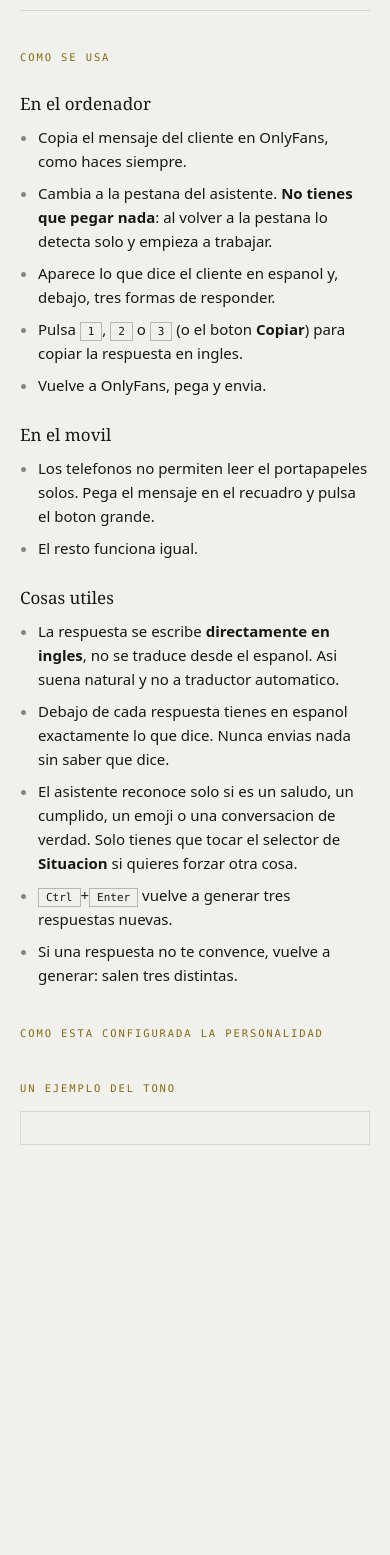
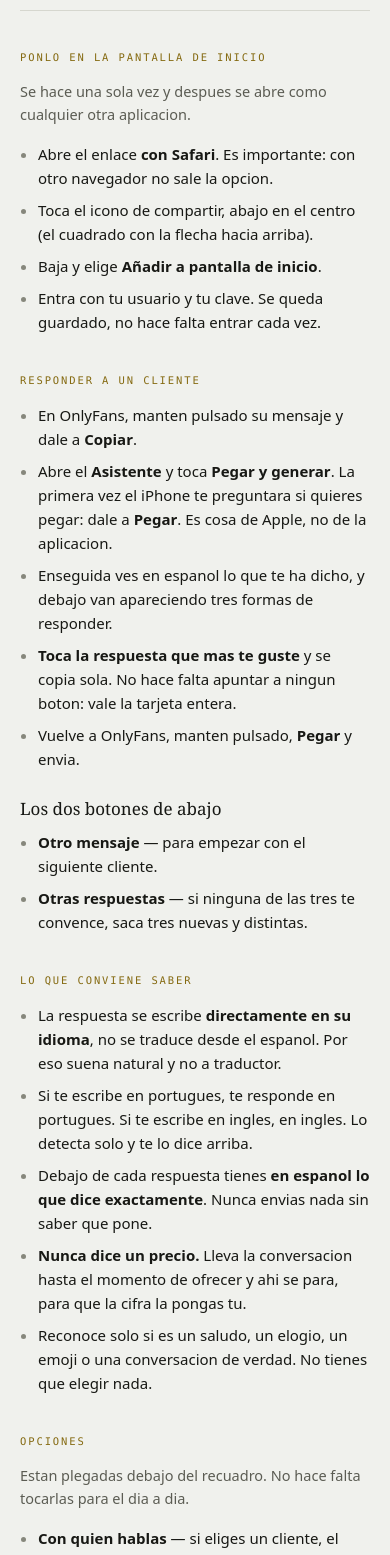
Before and after one commit to VanguardTechLabs/Whatsapp_bot, a website: page views/instrucciones.html in a window 390 px wide. Shown: the part 39-1594 px from the top of the page. Before the commit the page ends 1264 px from the top, so only its background shows below. Drawn offline with Linux system fonts and the light colour scheme; no server answers.

Commit message:
Instrucciones al dia con la pantalla nueva
Seguian explicando pestanas del navegador y las teclas 1/2/3, que ya no
existen. Ahora cuentan lo que de verdad va a ver: instalarla en el iPhone,
tocar la respuesta para copiarla, los dos botones de abajo, las opciones
plegadas y que hacer si sale el aviso rojo.

```diff
--- a/views/instrucciones.html
+++ b/views/instrucciones.html
@@ -25,31 +25,62 @@
     <nav><a href="/estilo">Estilo</a><a href="/">Volver</a></nav>
   </header>
 
-  <h2>Como se usa</h2>
-
-  <h3>En el ordenador</h3>
+  <h2>Ponlo en la pantalla de inicio</h2>
+  <p class="ayuda">Se hace una sola vez y despues se abre como cualquier otra aplicacion.</p>
   <ul>
-    <li>Copia el mensaje del cliente en OnlyFans, como haces siempre.</li>
-    <li>Cambia a la pestana del asistente. <b>No tienes que pegar nada</b>: al volver a la pestana lo detecta solo y empieza a trabajar.</li>
-    <li>Aparece lo que dice el cliente en espanol y, debajo, tres formas de responder.</li>
-    <li>Pulsa <kbd>1</kbd>, <kbd>2</kbd> o <kbd>3</kbd> (o el boton <b>Copiar</b>) para copiar la respuesta en ingles.</li>
-    <li>Vuelve a OnlyFans, pega y envia.</li>
+    <li>Abre el enlace <b>con Safari</b>. Es importante: con otro navegador no sale la opcion.</li>
+    <li>Toca el icono de compartir, abajo en el centro (el cuadrado con la flecha hacia arriba).</li>
+    <li>Baja y elige <b>Añadir a pantalla de inicio</b>.</li>
+    <li>Entra con tu usuario y tu clave. Se queda guardado, no hace falta entrar cada vez.</li>
   </ul>
 
-  <h3>En el movil</h3>
+  <h2>Responder a un cliente</h2>
   <ul>
-    <li>Los telefonos no permiten leer el portapapeles solos. Pega el mensaje en el recuadro y pulsa el boton grande.</li>
-    <li>El resto funciona igual.</li>
+    <li>En OnlyFans, manten pulsado su mensaje y dale a <b>Copiar</b>.</li>
+    <li>Abre el <b>Asistente</b> y toca <b>Pegar y generar</b>.
+      La primera vez el iPhone te preguntara si quieres pegar: dale a <b>Pegar</b>.
+      Es cosa de Apple, no de la aplicacion.</li>
+    <li>Enseguida ves en espanol lo que te ha dicho, y debajo van apareciendo tres formas de responder.</li>
+    <li><b>Toca la respuesta que mas te guste</b> y se copia sola. No hace falta apuntar a ningun boton: vale la tarjeta entera.</li>
+    <li>Vuelve a OnlyFans, manten pulsado, <b>Pegar</b> y envia.</li>
   </ul>
 
-  <h3>Cosas utiles</h3>
+  <h3>Los dos botones de abajo</h3>
   <ul>
-    <li>La respuesta se escribe <b>directamente en ingles</b>, no se traduce desde el espanol. Asi suena natural y no a traductor automatico.</li>
-    <li>Debajo de cada respuesta tienes en espanol exactamente lo que dice. Nunca envias nada sin saber que dice.</li>
-    <li>El asistente reconoce solo si es un saludo, un cumplido, un emoji o una conversacion de verdad. Solo tienes que tocar el selector de <b>Situacion</b> si quieres forzar otra cosa.</li>
-    <li><kbd>Ctrl</kbd>+<kbd>Enter</kbd> vuelve a generar tres respuestas nuevas.</li>
-    <li>Si una respuesta no te convence, vuelve a generar: salen tres distintas.</li>
+    <li><b>Otro mensaje</b> — para empezar con el siguiente cliente.</li>
+    <li><b>Otras respuestas</b> — si ninguna de las tres te convence, saca tres nuevas y distintas.</li>
   </ul>
+
+  <h2>Lo que conviene saber</h2>
+  <ul>
+    <li>La respuesta se escribe <b>directamente en su idioma</b>, no se traduce desde el espanol. Por eso suena natural y no a traductor.</li>
+    <li>Si te escribe en portugues, te responde en portugues. Si te escribe en ingles, en ingles. Lo detecta solo y te lo dice arriba.</li>
+    <li>Debajo de cada respuesta tienes <b>en espanol lo que dice exactamente</b>. Nunca envias nada sin saber que pone.</li>
+    <li><b>Nunca dice un precio.</b> Lleva la conversacion hasta el momento de ofrecer y ahi se para, para que la cifra la pongas tu.</li>
+    <li>Reconoce solo si es un saludo, un elogio, un emoji o una conversacion de verdad. No tienes que elegir nada.</li>
+  </ul>
+
+  <h2>Opciones</h2>
+  <p class="ayuda">Estan plegadas debajo del recuadro. No hace falta tocarlas para el dia a dia.</p>
+  <ul>
+    <li><b>Con quien hablas</b> — si eliges un cliente, el asistente recuerda lo que os habeis dicho y los detalles que te ha contado. Si no eliges a nadie, trata cada mensaje como si fuera el primero.</li>
+    <li><b>Situacion</b> — solo si quieres forzar una. Normalmente la acierta sola.</li>
+    <li><b>Decir el precio en esta respuesta</b> — marca la casilla y escribe la cifra. Es la unica forma de que la diga, y dira exactamente la que tu pongas.</li>
+  </ul>
+
+  <h2>Si ves un aviso rojo</h2>
+  <p class="ayuda">
+    Si sale <b>«Modo de prueba»</b>, las respuestas son de ejemplo y no las escribe la IA:
+    no se las envies a nadie. El propio aviso te dice el motivo. Casi siempre es que
+    se ha acabado el saldo: se recarga y vuelve a funcionar solo.
+  </p>
+
+  <h2>Cambiar como habla</h2>
+  <p class="ayuda">
+    En <b>Estilo</b> puedes cambiar tu a mano como eres, como insinuas, que no ofreces
+    nunca y que packs tienes. Se aplica en la siguiente respuesta que generes, sin
+    depender de nadie. En <b>Ajustes</b> estan tu clave para entrar, el aspecto y los colores.
+  </p>
 
   <h2>Como esta configurada la personalidad</h2>
   <div id="persona"></div>
```
